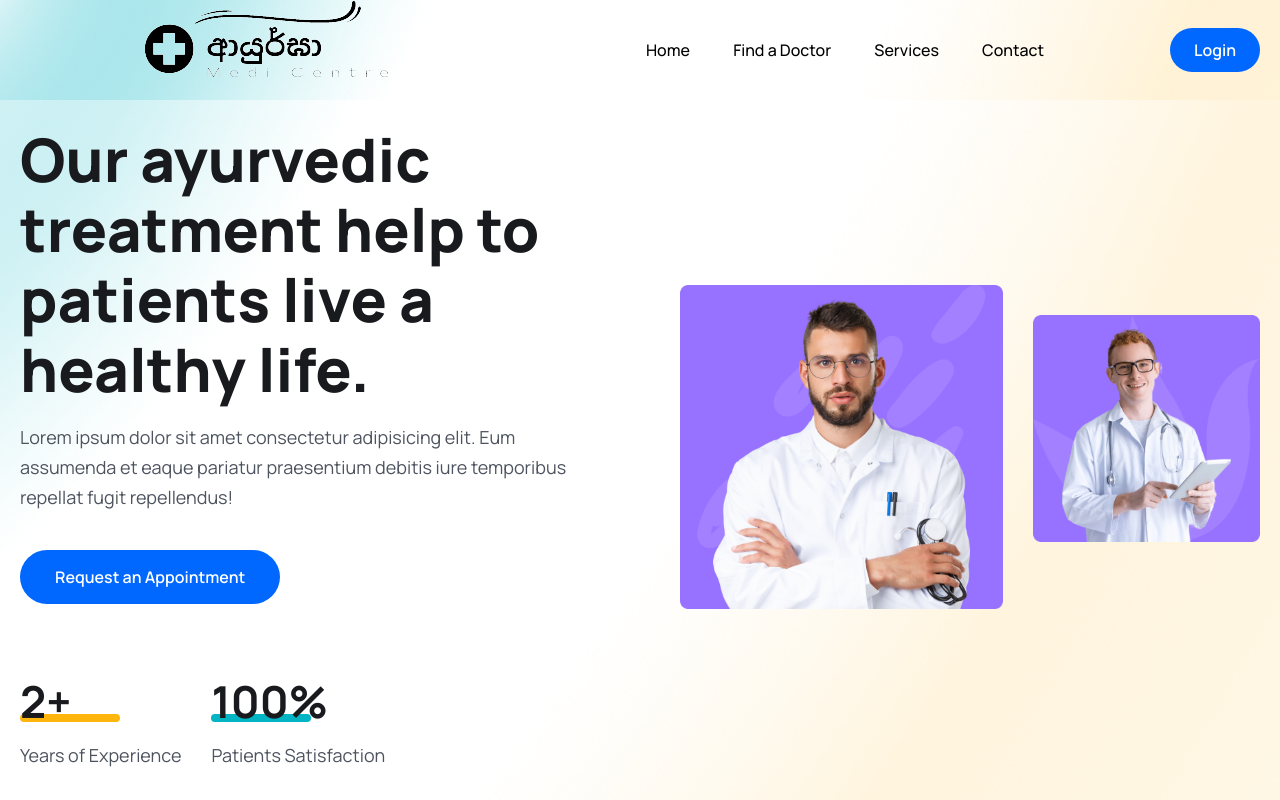
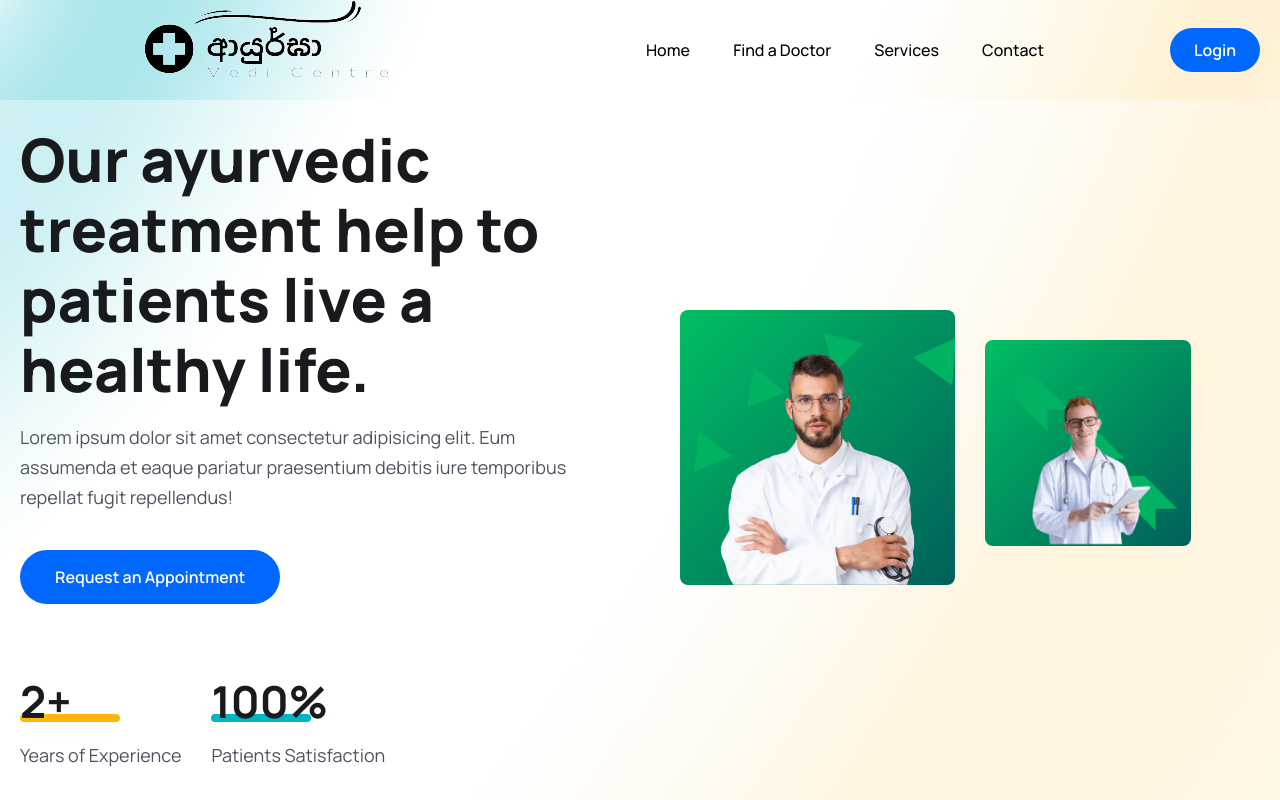
Before and after one commit to RavinduISHA/Ayurgha-FE, a React (Vite) app: page / in a window 1280 px wide. Shown: the top 800 px of the page. Built offline with nearby package versions, Linux system fonts and the light colour scheme.

Commit message:
change images

```diff
--- a/src/pages/Home.jsx
+++ b/src/pages/Home.jsx
@@ -58,10 +58,14 @@ const Home = () => {
 
             <div className="flex gap-[30px] justify-end">
               <div>
-                <img className="w-full h-full" src={featureImg} alt="" />
+                <img
+                  className="w-full h-full rounded-lg"
+                  src={featureImg}
+                  alt=""
+                />
               </div>
               <div className="mt-[30px]">
-                <img src={heroImg} alt="" className="w-full" />
+                <img src={heroImg} alt="" className="w-3/4 rounded-lg" />
               </div>
             </div>
           </div>
@@ -199,7 +203,7 @@ const Home = () => {
             </div>
 
             <div className="relative z-10 xl:w-[770px] flex justify-end mt-[50px] lg:mt-0">
-              <img src={featureImg} alt="" className="w-3/4" />
+              <img src={featureImg} alt="" className="w-3/4 rounded-lg" />
 
               <div className="w-[150px] lg:w-[248px] bg-white absolute bottom-[50px] left-0 md:bootom-[100px] md:left-5 z-20 p-2 pb-3 lg:pt-4 lg:px-4 lg:pb-[26px] rounded-[10px]">
                 <div className="flex items-center justify-between">
```
Also changed, not shown: src/assets/doctor-img02.png, src/assets/feature-img.png.
